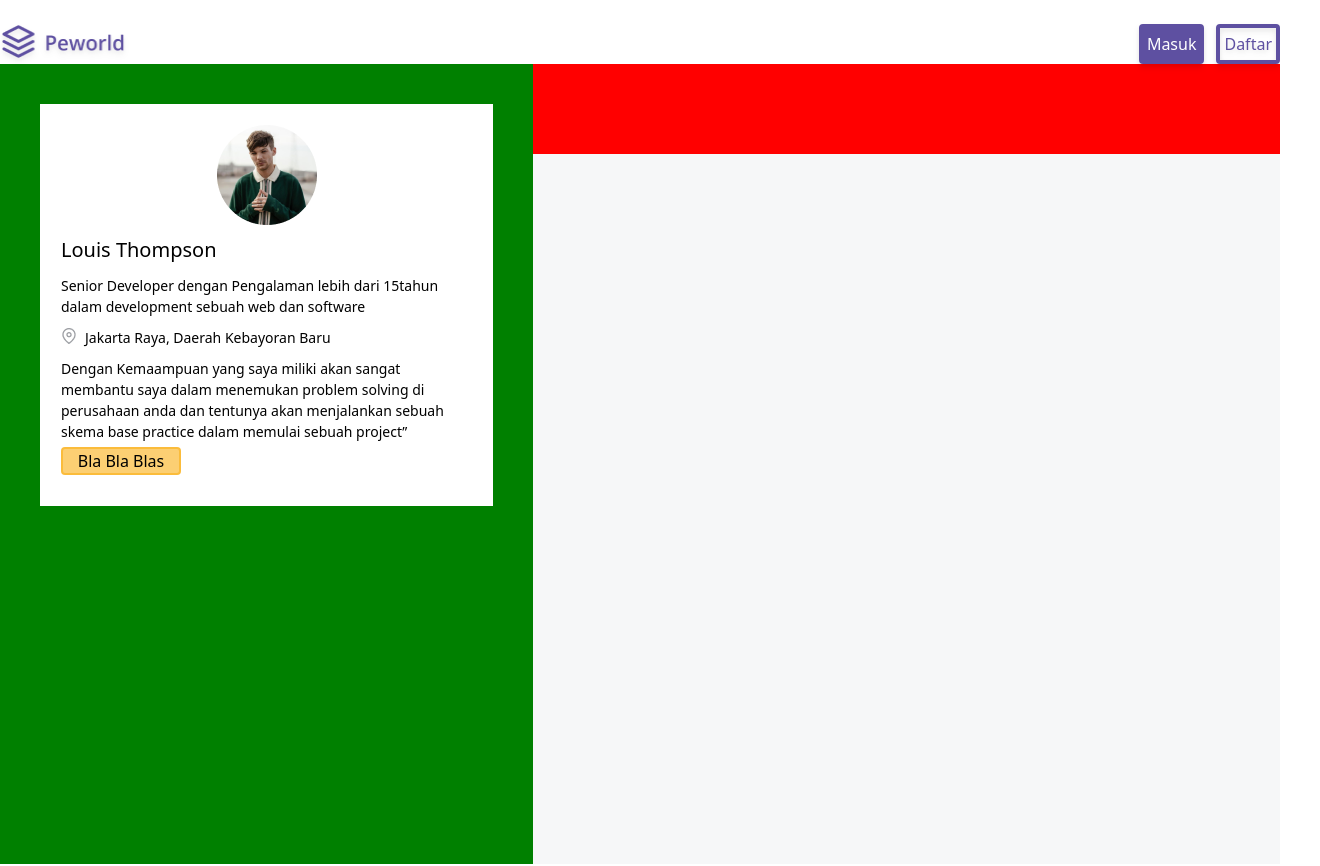
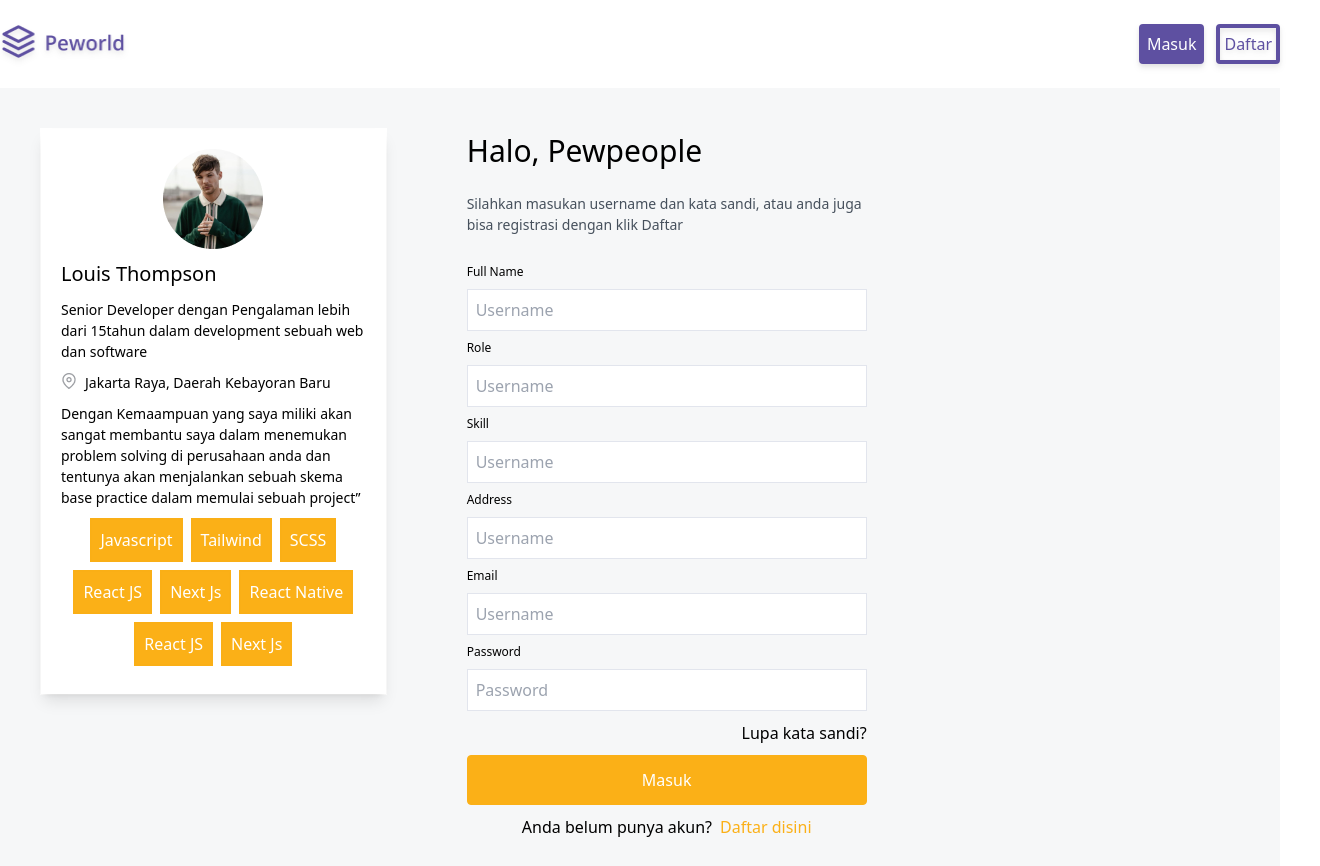
Before and after one commit to arsyad12/Peworld-Web-App, a Next.js app: page /contact/1 in a window 1280 px wide. Shown: the top 866 px of the page, 1320 px wide, since content can reach past the window. Built offline with nearby package versions, Linux system fonts and the light colour scheme.

Commit message:
[ADD] Contact Page

```diff
--- a/src/pages/contact/[id].js
+++ b/src/pages/contact/[id].js
@@ -7,11 +7,14 @@ function contact() {
   return (
     <>
         <Header />
-      <div className="bg-[#F6F7F8]">
-        <div className="grid grid-cols-12">
-          <div className="col-span-5 bg-[green] h-[800px] w-full">
+      <div className="bg-[#F6F7F8] mt-6">
+
+        <div className="grid grid-cols-1 md:grid-cols-12">
+
+          <div className="col-1 md:col-span-4 w-full">
             <div className="border border-[#FFFFFF] bg-[#FFFFFF] m-10">
-              <div className="content p-5">
+
+              <div className="card-content p-5 shadow-lg">
                 <div className="flex items-center justify-center">
                   <img src="/Ellipse 326.png" alt="photo" />
                 </div>
@@ -34,26 +37,115 @@ function contact() {
                 </div>
                 <div className="mt-[10px] text-[14px]">
                   <p>
-                      Dengan Kemaampuan yang saya miliki akan sangat membantu
-                      saya dalam menemukan problem solving di perusahaan anda
-                      dan tentunya akan menjalankan sebuah skema base practice
-                      dalam memulai sebuah project”
+                    Dengan Kemaampuan yang saya miliki akan sangat membantu saya
+                    dalam menemukan problem solving di perusahaan anda dan
+                    tentunya akan menjalankan sebuah skema base practice dalam
+                    memulai sebuah project”
                   </p>
                 </div>
-                  <button
 
-                          className="border-2  bg-[#FBB01799] w-[120px] mt-[15px] md:mt-[5px] mb-[10px] rounded-[4px] border-[#FBB01799]"
-                        >
-                         Bla Bla Blas
+                <div className="mt-[10px] md:flex md:justify-center md:flex-wrap">
+                    {['Javascript', "Tailwind",'SCSS','React JS','Next Js','React Native','React JS','Next Js'].map((item,key) => (
+                  <button key={key} className="border border-2 bg-[#FBB017] border-[#FBB01799] text-[white] p-2 mx-1 mb-2">
+                    {item}
                   </button>
+                  ))}
+                </div>
+
               </div>
             </div>
           </div>
 
-          <div className="col-span-7 bg-[red] h-[90px] w-full"></div>
+          <div className="col-span-8 w-full md:m-10 bg-[]">
+           {/* section form */}
+        <div className="container flex justify-center md:justify-start items-center  ">
+          <div className="grid w-[80%] md:w-[400px]">
+
+            <div className="subhead">
+              <p className="text-[30px] mb-[20px]">Halo, Pewpeople</p>
+              <p className="text-[14px] text-[#46505C] mb-[20px]">
+                Silahkan masukan username dan kata sandi, atau anda juga bisa
+                registrasi dengan klik Daftar
+              </p>
+            </div>
+
+
+
+            <label for="basic-url" className="form-label text-[12px] py-2">
+              Full Name
+            </label>
+            <input
+              type="text"
+              placeholder="Username"
+              className="border border-[#E2E5ED] p-2"
+            />
+
+               <label for="basic-url" className="form-label text-[12px] py-2">
+              Role
+            </label>
+            <input
+              type="text"
+              placeholder="Username"
+              className="border border-[#E2E5ED] p-2"
+            />
+
+               <label for="basic-url" className="form-label text-[12px] py-2">
+              Skill
+            </label>
+            <input
+              type="text"
+              placeholder="Username"
+              className="border border-[#E2E5ED] p-2"
+            />
+
+              <label for="basic-url" className="form-label text-[12px] py-2">
+              Address
+            </label>
+            <input
+              type="text"
+              placeholder="Username"
+              className="border border-[#E2E5ED] p-2"
+            />
+
+
+               <label for="basic-url" className="form-label text-[12px] py-2">
+              Email
+            </label>
+            <input
+              type="text"
+              placeholder="Username"
+              className="border border-[#E2E5ED] p-2"
+            />
+
+            <label for="basic-url" className="form-label text-[12px] py-2">
+              Password
+            </label>
+            <input
+              type="password"
+              placeholder="Password"
+              className="border border-[#E2E5ED] p-2"
+            />
+
+
+            <div className="flex justify-end mt-[10px]">
+              <p>Lupa kata sandi?</p>
+            </div>
+
+            <button className="border border-[#FBB017] bg-[#FBB017] text-[white] p-3 mt-[10px] rounded-[4px]">
+              Masuk
+            </button>
+
+            <div className="flex justify-center gap-2 mt-[10px] mb-6">
+              <p>Anda belum punya akun?</p>
+              <p className="text-[#FBB017]"> Daftar disini</p>
+            </div>
+            </div>
+          </div>
           </div>
         </div>
         <Footer />
+      </div>
+
     </>
   );
 }
```
Lines whose indentation alone changed are shown as unchanged.
